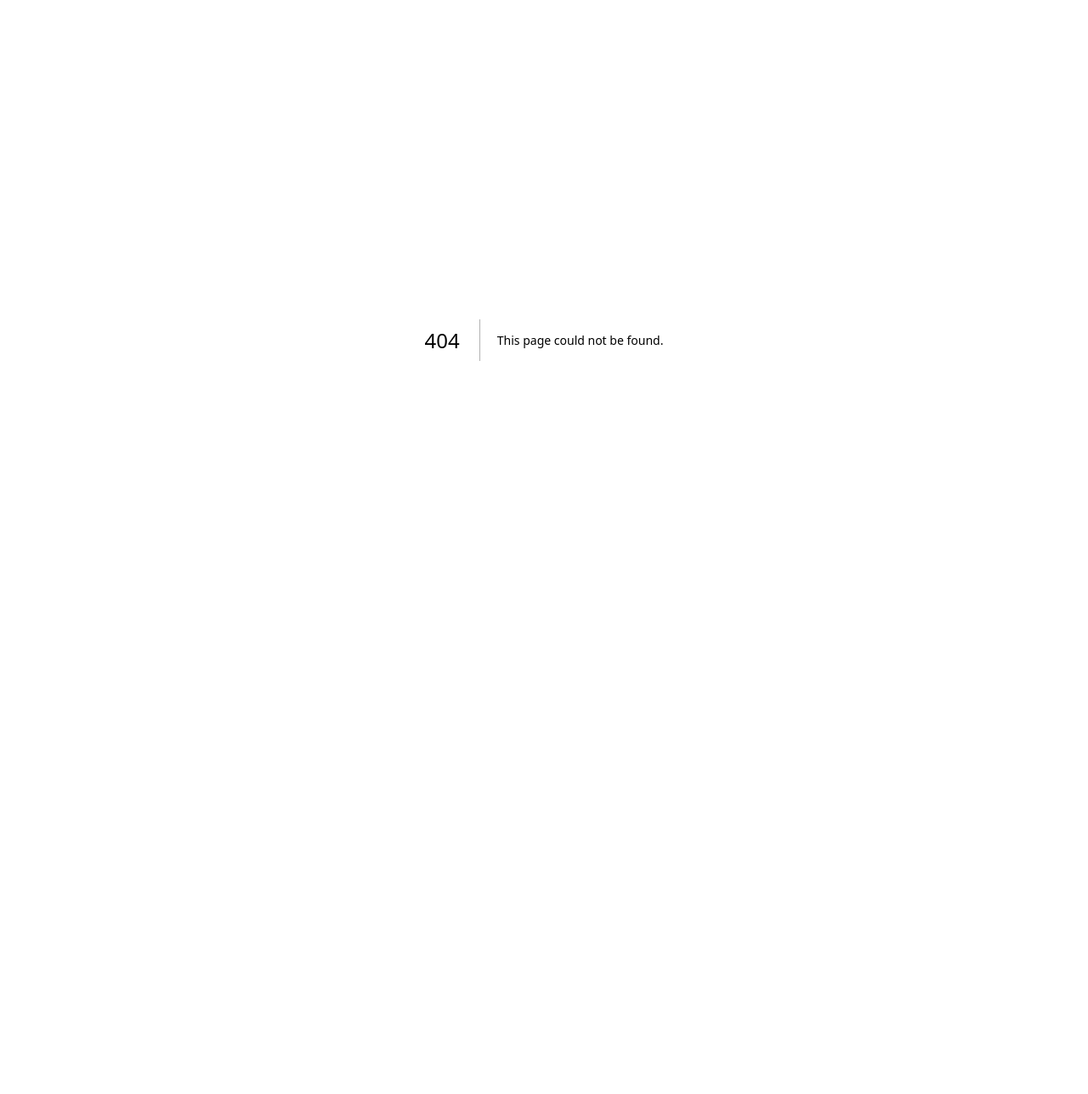
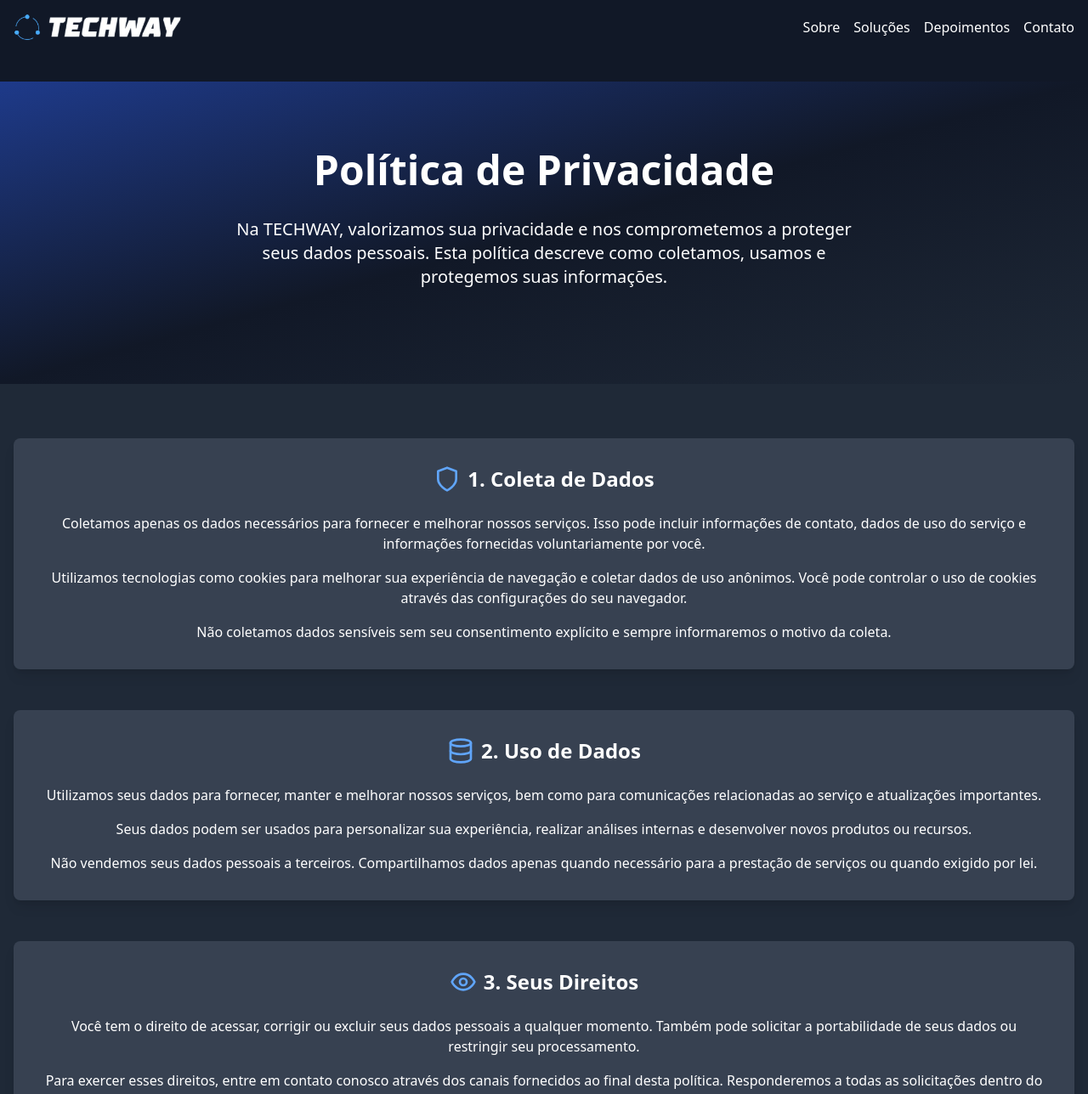
Before and after one commit to Techwayteam/techway-site, a Next.js app: page /techway-site/privacy in a window 1280 px wide. Before the commit this address had no page. Shown: the top 1288 px of the page at 85% size. Before the commit the page ends 800 px from the top, so only its background shows below. Built offline with nearby package versions, Linux system fonts and the light colour scheme.

Commit message:
Create privacy.js

```diff
--- /dev/null
+++ b/pages/privacy.js
@@ -0,0 +1,130 @@
+import Head from 'next/head'
+import Image from 'next/image'
+import { useState } from 'react'
+import { Shield, Database, Eye, Lock } from 'lucide-react'
+import Header from '../components/Header'
+import Footer from '../components/Footer'
+
+export default function PoliticaDePrivacidade() {
+  const [isMenuOpen, setIsMenuOpen] = useState(false)
+
+  return (
+    <div className="flex flex-col min-h-screen bg-gray-900 text-white">
+      <Head>
+        <title>TECHWAY - Política de Privacidade</title>
+        <meta name="description" content="Conheça nossa Política de Privacidade e entenda como a TECHWAY protege e utiliza seus dados pessoais, garantindo sua segurança e confiança." />
+        <meta name="keywords" content="Política de Privacidade, Proteção de Dados, TECHWAY, Segurança da Informação, LGPD" />
+        <meta name="author" content="TECHWAY" />
+        <meta name="robots" content="noindex, follow" />
+
+        {/* Open Graph para redes sociais */}
+        <meta property="og:title" content="TECHWAY - Política de Privacidade" />
+        <meta property="og:description" content="Saiba como a TECHWAY protege seus dados pessoais e garante sua privacidade." />
+        <meta property="og:image" content="/techway-site/techway_logo.png" />
+        <meta property="og:url" content="https://www.techway.com/politica-de-privacidade" />
+        <meta property="og:type" content="website" />
+
+        {/* Favicon */}
+        <link rel="icon" href="/techway-site/techway_favicon.ico" />
+
+        {/* Responsividade */}
+        <meta name="viewport" content="width=device-width, initial-scale=1.0" />
+      </Head>
+
+      <Header />
+
+      <main className="flex-grow pt-24">
+        <section className="bg-gradient-to-br from-blue-900 via-gray-900 to-gray-800 text-white py-20">
+          <div className="container mx-auto px-4">
+            <h1 className="text-4xl md:text-5xl font-bold mb-8 text-center">Política de Privacidade</h1>
+            <p className="text-xl mb-8 text-center max-w-3xl mx-auto">
+              Na TECHWAY, valorizamos sua privacidade e nos comprometemos a proteger seus dados pessoais. Esta política descreve como coletamos, usamos e protegemos suas informações.
+            </p>
+          </div>
+        </section>
+
+        <section className="py-16 bg-gray-800">
+          <div className="container mx-auto px-4 space-y-12">
+            <div className="bg-gray-700 rounded-lg shadow-lg p-8 transform transition-all duration-300 hover:scale-105">
+              <h2 className="text-2xl font-bold mb-6 flex items-center justify-center">
+                <Shield className="w-8 h-8 mr-2 text-blue-400" />
+                1. Coleta de Dados
+              </h2>
+              <p className="text-center mb-4">
+                Coletamos apenas os dados necessários para fornecer e melhorar nossos serviços. Isso pode incluir informações de contato, dados de uso do serviço e informações fornecidas voluntariamente por você.
+              </p>
+              <p className="text-center mb-4">
+                Utilizamos tecnologias como cookies para melhorar sua experiência de navegação e coletar dados de uso anônimos. Você pode controlar o uso de cookies através das configurações do seu navegador.
+              </p>
+              <p className="text-center">
+                Não coletamos dados sensíveis sem seu consentimento explícito e sempre informaremos o motivo da coleta.
+              </p>
+            </div>
+
+            <div className="bg-gray-700 rounded-lg shadow-lg p-8 transform transition-all duration-300 hover:scale-105">
+              <h2 className="text-2xl font-bold mb-6 flex items-center justify-center">
+                <Database className="w-8 h-8 mr-2 text-blue-400" />
+                2. Uso de Dados
+              </h2>
+              <p className="text-center mb-4">
+                Utilizamos seus dados para fornecer, manter e melhorar nossos serviços, bem como para comunicações relacionadas ao serviço e atualizações importantes.
+              </p>
+              <p className="text-center mb-4">
+                Seus dados podem ser usados para personalizar sua experiência, realizar análises internas e desenvolver novos produtos ou recursos.
+              </p>
+              <p className="text-center">
+                Não vendemos seus dados pessoais a terceiros. Compartilhamos dados apenas quando necessário para a prestação de serviços ou quando exigido por lei.
+              </p>
+            </div>
+
+            <div className="bg-gray-700 rounded-lg shadow-lg p-8 transform transition-all duration-300 hover:scale-105">
+              <h2 className="text-2xl font-bold mb-6 flex items-center justify-center">
+                <Eye className="w-8 h-8 mr-2 text-blue-400" />
+                3. Seus Direitos
+              </h2>
+              <p className="text-center mb-4">
+                Você tem o direito de acessar, corrigir ou excluir seus dados pessoais a qualquer momento. Também pode solicitar a portabilidade de seus dados ou restringir seu processamento.
+              </p>
+              <p className="text-center mb-4">
+                Para exercer esses direitos, entre em contato conosco através dos canais fornecidos ao final desta política. Responderemos a todas as solicitações dentro do prazo legal.
+              </p>
+              <p className="text-center">
+                Você pode optar por não receber comunicações de marketing a qualquer momento, seguindo as instruções de cancelamento de inscrição em nossas mensagens.
+              </p>
+            </div>
+
+            <div className="bg-gray-700 rounded-lg shadow-lg p-8 transform transition-all duration-300 hover:scale-105">
+              <h2 className="text-2xl font-bold mb-6 flex items-center justify-center">
+                <Lock className="w-8 h-8 mr-2 text-blue-400" />
+                4. Segurança de Dados
+              </h2>
+              <p className="text-center mb-4">
+                Implementamos medidas de segurança técnicas e organizacionais para proteger seus dados contra acesso não autorizado, alteração, divulgação ou destruição.
+              </p>
+              <p className="text-center mb-4">
+                Utilizamos criptografia de ponta a ponta, firewalls avançados e monitoramento constante para garantir a integridade e confidencialidade de seus dados.
+              </p>
+              <p className="text-center">
+                Regularmente revisamos e atualizamos nossas práticas de segurança para garantir a máxima proteção de seus dados pessoais.
+              </p>
+            </div>
+          </div>
+        </section>
+
+        <section className="py-16 bg-gray-900">
+          <div className="container mx-auto px-4 text-center">
+            <h2 className="text-3xl font-bold mb-8">Dúvidas sobre nossa Política de Privacidade?</h2>
+            <p className="mb-8 text-xl">
+              Entre em contato conosco para esclarecimentos adicionais.
+            </p>
+            <a href="/#contato" className="bg-blue-500 hover:bg-blue-600 text-white font-bold py-3 px-6 rounded-lg text-lg transition duration-300">
+              Fale Conosco
+            </a>
+          </div>
+        </section>
+      </main>
+
+      <Footer />
+    </div>
+  )
+}
```
